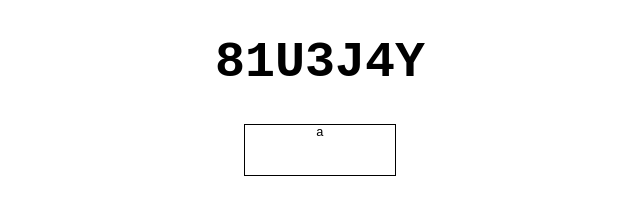
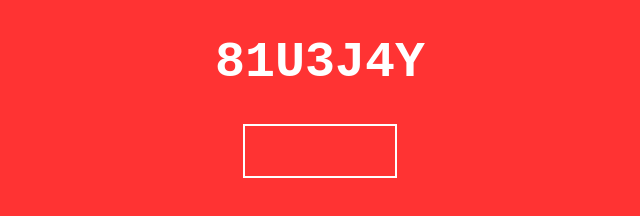
Before and after one commit to 81U3J4Y/81U3J4Y.github.io, a plain HTML site: page index.html in a window 1280 px wide. Shown: the whole page, without its empty margins (320-960 px from the left). Drawn offline with Linux system fonts and the light colour scheme.

Commit message:
Update index.html

```diff
--- a/index.html
+++ b/index.html
@@ -3,13 +3,15 @@
 	<head>
 		<meta name="robots" content="noindex">
 		<style>
-			body {font-family: monospace;text-align: -webkit-center;}
+			body {color: white;font-family: monospace;text-align: -webkit-center;background: #ff3333}
 			h1 {font-size: 50px;}
-			.box {width: 150px;height: 50px;border: 1px solid black;}
+			.box {width: 150px;height: 50px;border: 2px solid white;}
 		</style>
 	</head>
 	<body>
 		<h1>81U3J4Y</h1>
-		<div class="box">a</div>
+		<div class="box">
+
+		</div>
 	</body>
 </html>
```
